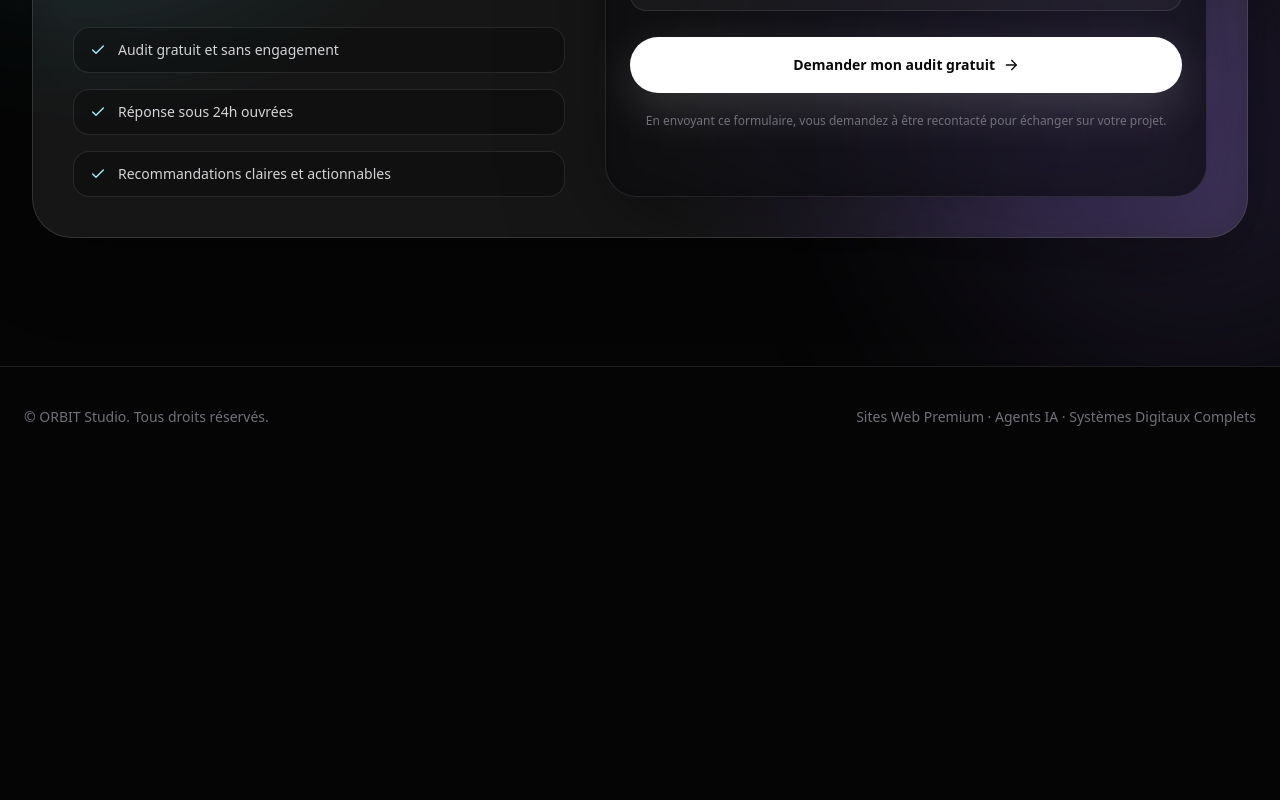
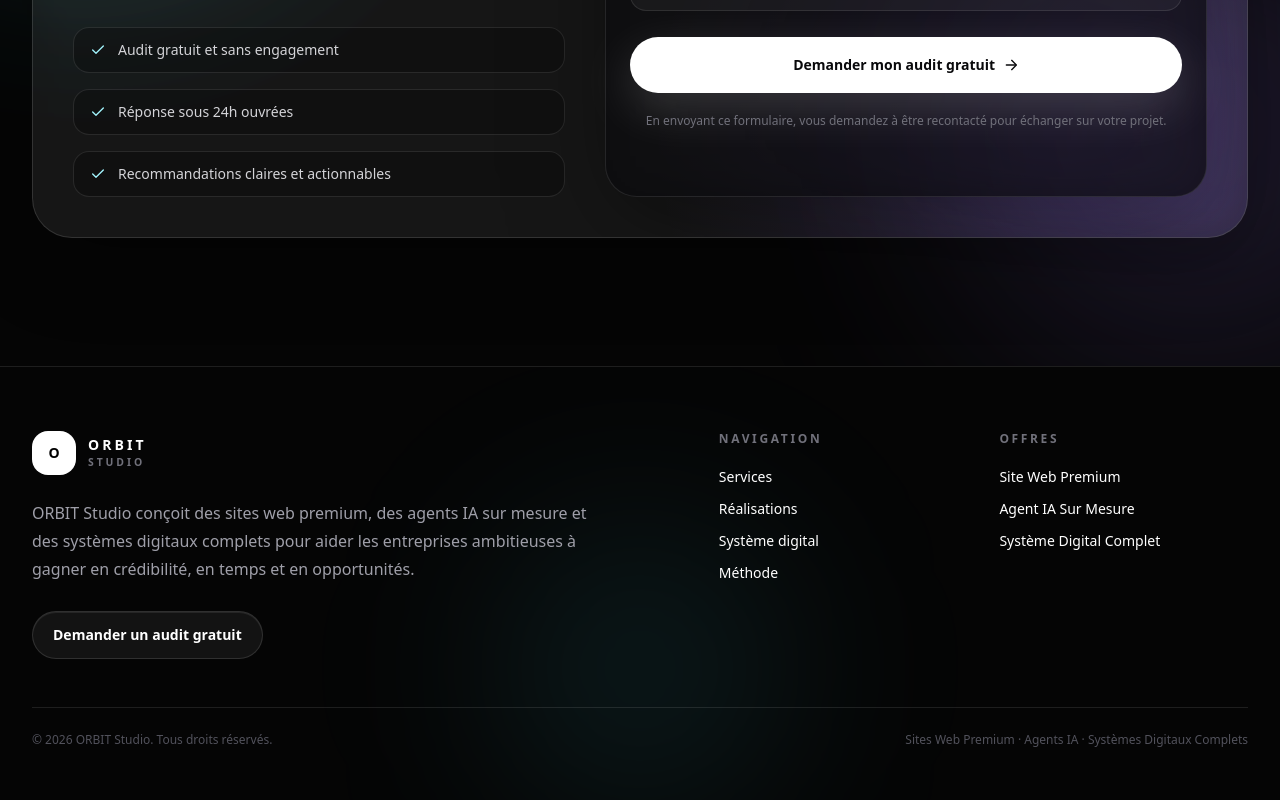
Before and after one commit to 4l3xKr5/orbit.studio, a Next.js app: page / in a window 1280 px wide. Shown: the part 10687-11487 px from the top of the page. Before the commit the page ends 11154 px from the top, so only its background shows below. Built offline with nearby package versions, Linux system fonts and the light colour scheme.

Commit message:
feat: add premium Footer

```diff
--- a/src/components/layout/Footer.tsx
+++ b/src/components/layout/Footer.tsx
@@ -1,10 +1,91 @@
+import { Button } from "@/components/ui/Button";
+import { Container } from "@/components/ui/Container";
+
+const footerLinks = [
+  {
+    title: "Navigation",
+    links: [
+      { label: "Services", href: "#services" },
+      { label: "Réalisations", href: "#realisations" },
+      { label: "Système digital", href: "#systeme-digital" },
+      { label: "Méthode", href: "#methode" },
+    ],
+  },
+  {
+    title: "Offres",
+    links: [
+      { label: "Site Web Premium", href: "#services" },
+      { label: "Agent IA Sur Mesure", href: "#services" },
+      { label: "Système Digital Complet", href: "#systeme-digital" },
+    ],
+  },
+];
+
 export function Footer() {
   return (
-    <footer className="border-t border-white/10 px-6 py-10 text-sm text-zinc-500">
-      <div className="mx-auto flex max-w-7xl flex-col justify-between gap-4 md:flex-row">
-        <p>© ORBIT Studio. Tous droits réservés.</p>
-        <p>Sites Web Premium · Agents IA · Systèmes Digitaux Complets</p>
-      </div>
+    <footer className="relative overflow-hidden border-t border-white/10 bg-[#050505] px-0 py-12 text-white sm:py-16">
+      <div className="pointer-events-none absolute bottom-0 left-1/2 h-72 w-72 -translate-x-1/2 rounded-full bg-cyan-300/10 blur-[100px]" />
+
+      <Container>
+        <div className="relative z-10 grid gap-10 lg:grid-cols-[1.1fr_0.9fr]">
+          <div>
+            <a href="#" className="inline-flex items-center gap-3">
+              <span className="flex h-11 w-11 items-center justify-center rounded-2xl border border-white/10 bg-white text-sm font-black text-black">
+                O
+              </span>
+
+              <span>
+                <span className="block text-sm font-black uppercase tracking-[0.22em] text-white">
+                  ORBIT
+                </span>
+                <span className="block text-[0.65rem] font-semibold uppercase tracking-[0.28em] text-zinc-500">
+                  Studio
+                </span>
+              </span>
+            </a>
+
+            <p className="mt-6 max-w-xl text-sm leading-7 text-zinc-400 sm:text-base">
+              ORBIT Studio conçoit des sites web premium, des agents IA sur
+              mesure et des systèmes digitaux complets pour aider les
+              entreprises ambitieuses à gagner en crédibilité, en temps et en
+              opportunités.
+            </p>
+
+            <div className="mt-7">
+              <Button href="#contact" variant="secondary">
+                Demander un audit gratuit
+              </Button>
+            </div>
+          </div>
+
+          <div className="grid gap-8 sm:grid-cols-2">
+            {footerLinks.map((group) => (
+              <div key={group.title}>
+                <p className="text-xs font-bold uppercase tracking-[0.22em] text-zinc-500">
+                  {group.title}
+                </p>
+
+                <div className="mt-5 flex flex-col gap-3">
+                  {group.links.map((link) => (
+                    <a
+                      key={link.label}
+                      href={link.href}
+                      className="text-sm text-zinc-400 transition hover:text-white"
+                    >
+                      {link.label}
+                    </a>
+                  ))}
+                </div>
+              </div>
+            ))}
+          </div>
+        </div>
+
+        <div className="relative z-10 mt-12 flex flex-col justify-between gap-4 border-t border-white/10 pt-6 text-xs text-zinc-600 sm:flex-row">
+          <p>© 2026 ORBIT Studio. Tous droits réservés.</p>
+          <p>Sites Web Premium · Agents IA · Systèmes Digitaux Complets</p>
+        </div>
+      </Container>
     </footer>
   );
 }
```
